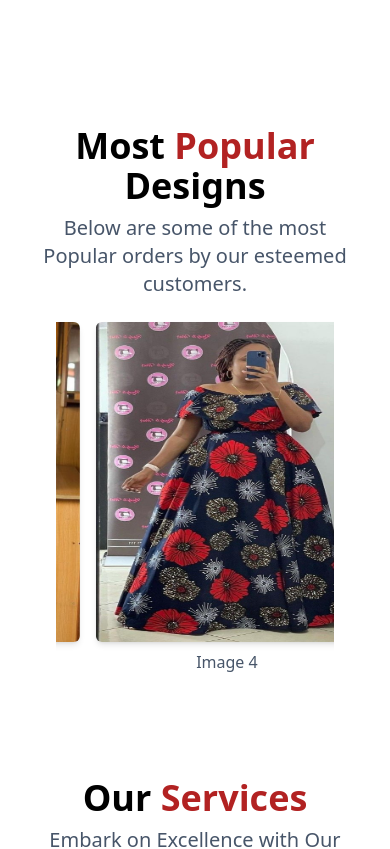
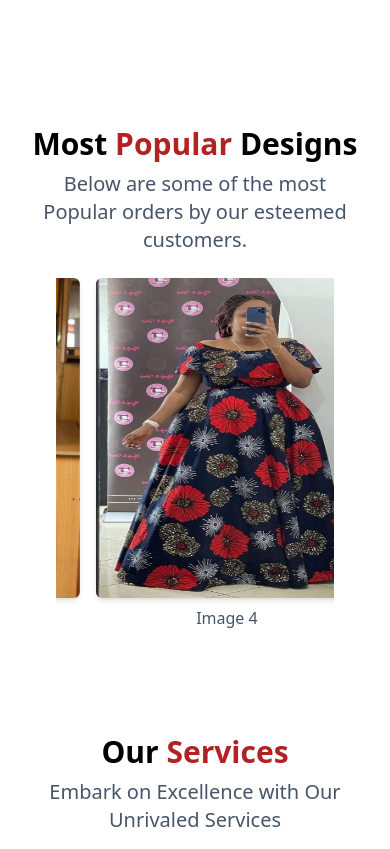
Before and after one commit to JAS-D98/Favour-Designs-Website, a React (Vite) app: page / in a window 390 px wide. Shown: the part 1000-1849 px from the top of the page. Built offline with nearby package versions, Linux system fonts and the light colour scheme.

Commit message:
fixed padding and font size

```diff
--- a/src/Components/LandingProducts.jsx
+++ b/src/Components/LandingProducts.jsx
@@ -7,7 +7,7 @@ const LandingProducts = () => {
   return (
     <section id="products" className="max-sm:mt-12 p-8 flex flex-col items-center">
     <div className="flex flex-col justify-center item-center text-center gap-5">
-      <h2 className="text-4xl font-semibold text-center mx-auto  md:text-5xl md:text-left sm:mt-20">Our <span className="text-firebrick">Latest</span> Orders</h2>
+      <h2 className="text-3xl font-semibold text-center mx-auto  md:text-5xl md:text-left sm:mt-20">Our <span className="text-firebrick">Latest</span> Orders</h2>
       <p className="text-slate-600 text-center mt-2 text-xl">A list of the most recent orders we've received and produced.</p>
     </div>
     <div className="mt-16 grid lg:grid-cols-4 md:grid-cols-3 sm:grid-cols-2 grid-cols-1 sm:gap-6 gap-14 mb-10">
--- a/src/Components/MostPopular.jsx
+++ b/src/Components/MostPopular.jsx
@@ -3,7 +3,7 @@ import Carousel from "./Carousel"
 const MostPopular = () => {
   return (
     <div className='w-full p-8 flex flex-col items-center'>
-        <h1 className='text-4xl relative font-semibold text-center md:text-5xl md:text-left sm:mt-20'>Most <span className='text-firebrick'>Popular</span> Designs</h1>
+        <h1 className='text-3xl relative font-semibold text-center md:text-5xl md:text-left sm:mt-20'>Most <span className='text-firebrick'>Popular</span> Designs</h1>
         <p className='text-slate-600 text-center mt-2 text-xl'>Below are some of the most Popular orders by our esteemed customers.</p>
         <Carousel/>
     </div>
--- a/src/Components/Services.jsx
+++ b/src/Components/Services.jsx
@@ -4,7 +4,7 @@ import ServiceCard from "../Components/ServiceCard"
 const Services = () => {
   return (
     <section className="flex justify-center flex-col items-center p-2">
-        <h1 className="text-4xl mt-10 font-semibold md:text-5xl md:text-left sm:mt-20">Our <span className="text-firebrick">Services</span></h1>
+        <h1 className="text-3xl mt-10 font-semibold md:text-5xl md:text-left sm:mt-20">Our <span className="text-firebrick">Services</span></h1>
         <p className="text-slate-600 text-center mt-2 text-xl">Embark on Excellence with Our Unrivaled Services</p>
         <div className="flex justify-center flex-wrap gap-10 mt-0 sm:mt-4 p-6">
       {services.map((service)=>(
--- a/src/Components/Testimonials.jsx
+++ b/src/Components/Testimonials.jsx
@@ -6,7 +6,7 @@ const Testimonials = () => {
   return (
     <section id="testimonials">
       <div class="max-w-6xl px-5 mx-auto mt-8 text-center">
-        <h2 class="text-5xl font-semibold text-center">What's <span className="text-firebrick">Different About</span> Us?</h2>
+        <h2 class="text-3xl sm:text-5xl font-semibold text-center">What's <span className="text-firebrick">Different About</span> Us?</h2>
         <p className='text-slate-600 text-center mt-2 text-xl'>Here's what our customers have to say</p>
         <div class="flex justify-between flex-col mt-6 md:flex-row md:space-x-6">
             {reviews.map((review)=>(
--- a/src/Pages/Contacts.jsx
+++ b/src/Pages/Contacts.jsx
@@ -3,7 +3,7 @@ import ContactUs from '../Components/ContactUs'
 
 const Contacts = () => {
   return (
-    <div>
+    <div className='w-full p-8'>
         <ContactUs/>
     </div>
   )
--- a/src/Pages/OurDesigns.jsx
+++ b/src/Pages/OurDesigns.jsx
@@ -5,7 +5,7 @@ import ImageFiltering from '../Components/ImageFiltering'
 
 const OurDesigns = () => {
   return (
-    <div>
+    <div className='w-full p-8'>
         <ImageFiltering/>
     </div>
   )
```
